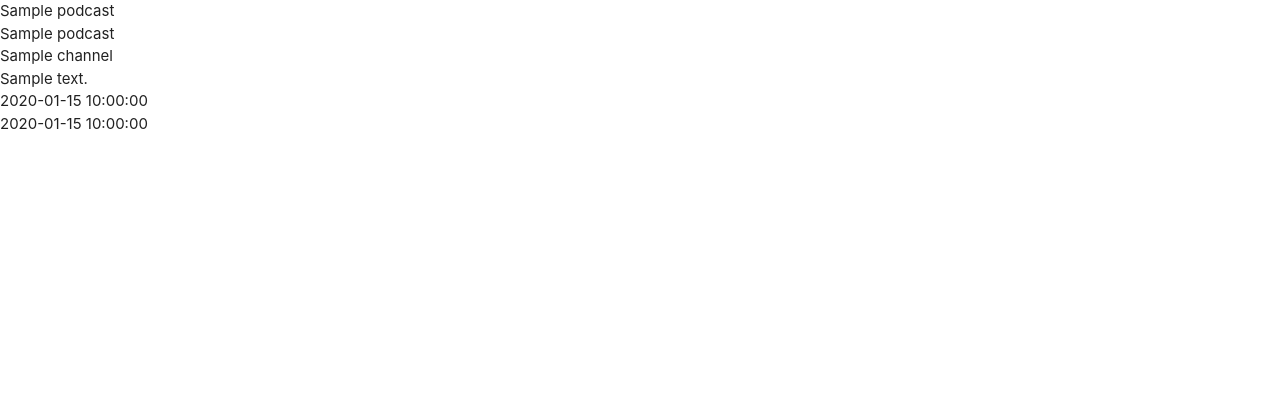
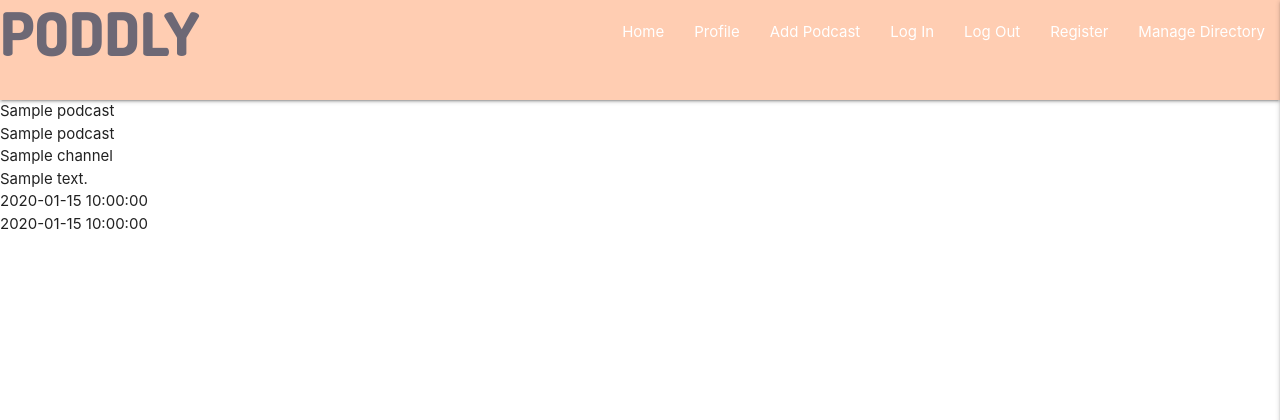
Before and after one commit to PeteCookson/Poddly, a Flask app: page / in a window 1280 px wide. Shown: the top 420 px of the page. Run offline with Flask 2, Linux system fonts and the light colour scheme; a database or web service that is not in the repository returns one stand-in record (values such as "Sample title"); some libraries are stand-ins or nearby versions.

Commit message:
Add Materialize Nav Bar

```diff
--- a/static/css/style.css
+++ b/static/css/style.css
@@ -0,0 +1,18 @@
+@import url('https://fonts.googleapis.com/css2?family=Dosis:wght@800&family=Lato:wght@300;400&display=swap');
+
+.nav-extended {
+    background-color: #ffcdb2 !important;
+    height: 100px !important;
+}
+
+.brand-logo {
+    font-family: 'Dosis', sans-serif;
+    color: #6d6875 !important;
+    font-size: 60px !important;
+
+}
+
+/*
+.text-shadow {
+    text-shadow: 2px 2px 2px #ffcdb2;
+}
--- a/static/js/script.js
+++ b/static/js/script.js
@@ -0,0 +1,5 @@
+$(document).ready(function() {
+    $(".sidenav").sidenav({
+        edge: "right"
+    });
+});
--- a/templates/base.html
+++ b/templates/base.html
@@ -14,6 +14,37 @@
 </head>
 
 <body>
+
+    <header>
+        <!-- top navbar -->
+        <nav class="nav-extended text-shadow">
+            <div class="nav-wrapper">
+                <a href="#" class="brand-logo">PODDLY</a>
+                <a href="#" data-target="mobile-demo" class="sidenav-trigger"><i class="fas fa-bars"></i></a>
+                <ul class="right hide-on-med-and-down">
+                    <li><a href="{{ url_for('get_podcasts') }}">Home</a></li>
+                    <li><a href="#">Profile</a></li>
+                    <li><a href="#">Add Podcast</a></li>
+                    <li><a href="#">Log In</a></li>
+                    <li><a href="#">Log Out</a></li>
+                    <li><a href="#">Register</a></li>
+                    <li><a href="#">Manage Directory</a></li>
+                </ul>
+            </div>
+        </nav>
+
+        <!-- mobile sidenav -->
+        <ul class="sidenav" id="mobile-demo">
+            <li><a href="{{ url_for('get_podcasts') }}">Home</a></li>
+            <li><a href="#">Profile</a></li>
+            <li><a href="#">Add Podcast</a></li>
+            <li><a href="#">Log In</a></li>
+            <li><a href="#">Log Out</a></li>
+            <li><a href="#">Register</a></li>
+            <li><a href="#">Manage Directory</a></li>
+        </ul>
+    </header>
+
     {% block content %}
     {% endblock %}
 
```
